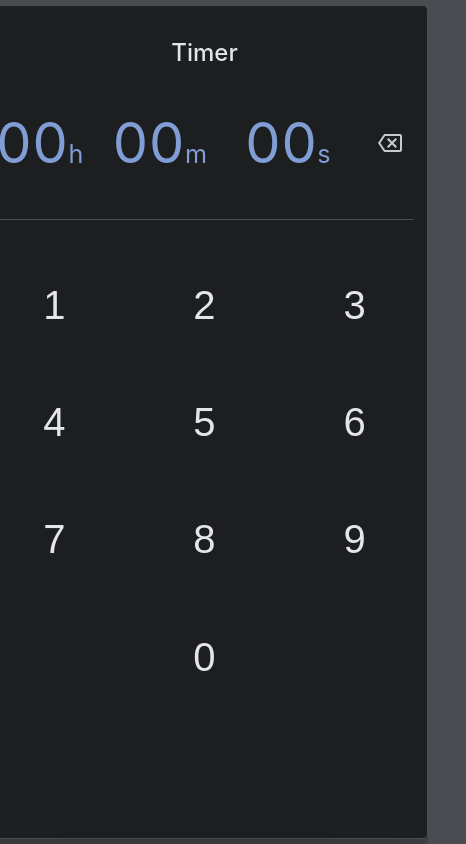
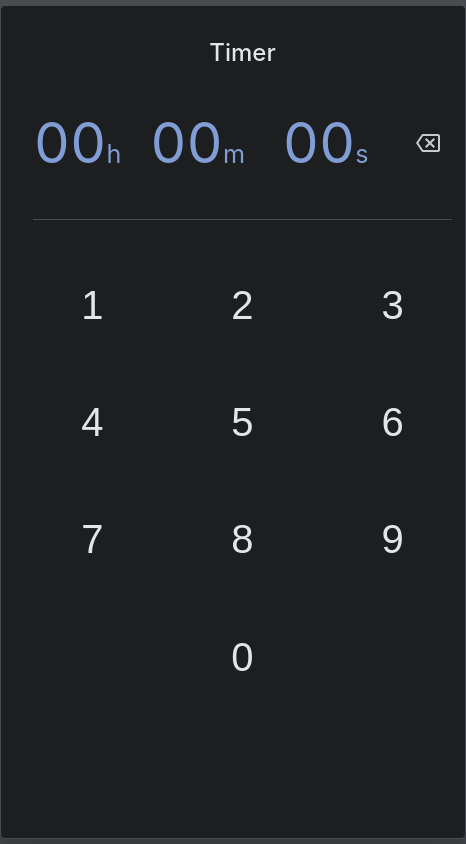
Before and after one commit to rameshx/timer, a React (Create React App) app: page / in a window 390 px wide. Shown: the whole page, 466 px wide, since content can reach past the window. Built offline with nearby package versions, Linux system fonts and the light colour scheme.

Commit message:
fix timer layout in small screens

```diff
--- a/src/index.css
+++ b/src/index.css
@@ -31,8 +31,7 @@ body {
   box-sizing: border-box;
 
   display: grid;
-  place-content: center;
-  gap: 2ch;
+  place-items: center;
 
   font-family: -apple-system, BlinkMacSystemFont, 'Segoe UI', 'Roboto', 'Oxygen',
     'Ubuntu', 'Cantarell', 'Fira Sans', 'Droid Sans', 'Helvetica Neue',
```
